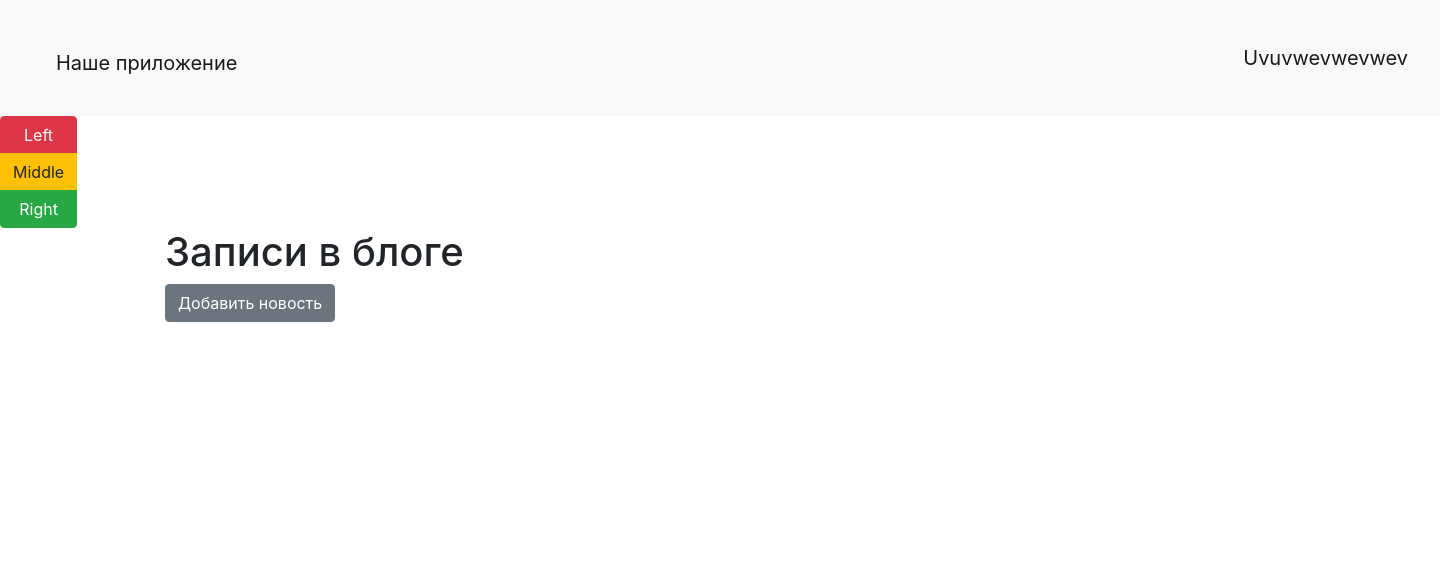
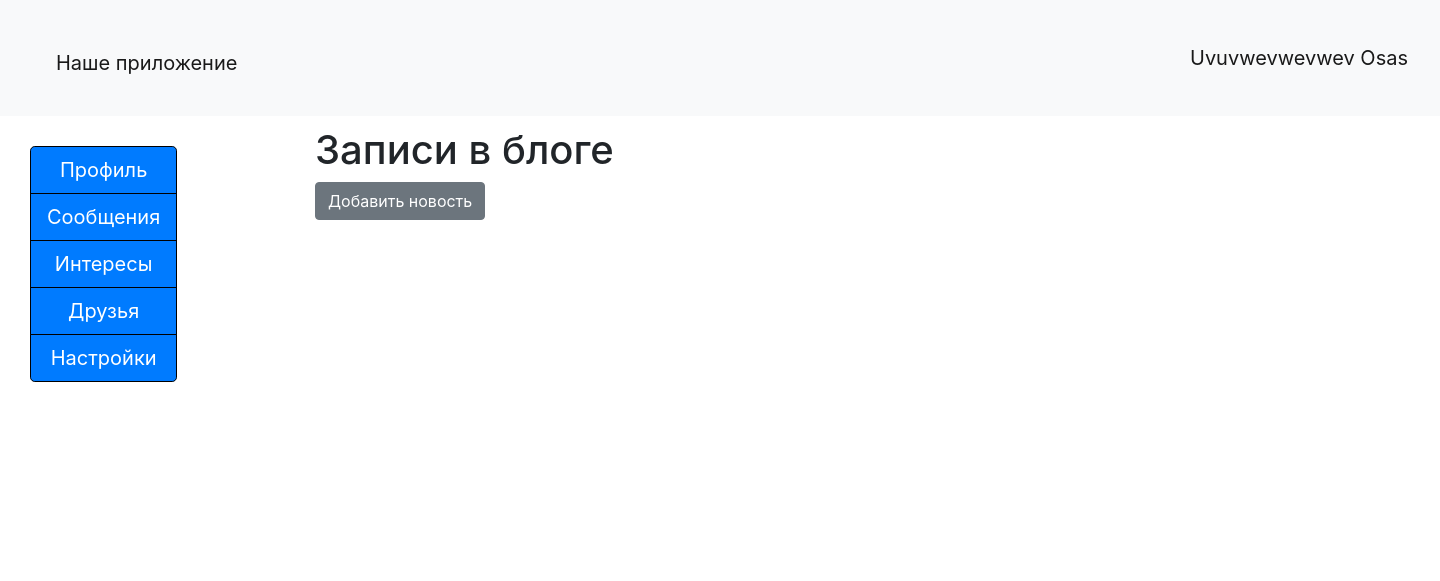
Before and after one commit to Alexandr-Kolyagin/Project_sn, a Flask app: page / in a window 1440 px wide. Shown: the top 581 px of the page. Before the commit the page ends 322 px from the top, so only its background shows below. Run offline with Flask 2, Linux system fonts and the light colour scheme; a user stored in the database is signed in; data that the repository does not hold is empty; some libraries are stand-ins or nearby versions.

Commit message:
Кривой чат))))))))))

```diff
--- a/data/__all_models.py
+++ b/data/__all_models.py
@@ -3,3 +3,4 @@ from . import news
 from . import authors
 from . import books
 from . import genre
+from . import chatmessege
--- a/main.py
+++ b/main.py
@@ -1,26 +1,44 @@
 from flask import Flask, render_template, redirect, request, make_response, session, abort
+from flask_login import LoginManager, login_user, login_required, logout_user, current_user
+from flask_socketio import SocketIO, send
+
 from data import db_session
+from data.news import News
 from data.users import User
-from data.news import News
-import datetime
-from forms.user import RegisterForm
+from data.chatmessege import ChatMessages
 from forms.loginform import LoginForm
 from forms.news import NewsForm
-from flask_login import LoginManager, login_user, login_required, logout_user, current_user
+from forms.user import RegisterForm
+
 
 app = Flask(__name__)
 login_manager = LoginManager()
 login_manager.init_app(app)
 app.config['SECRET_KEY'] = 'yandexlyceum_secret_key'
+socketio = SocketIO(app)
 
 
 def main():
     db_session.global_init("db/blogs.db")
-    app.run()
+    socketio.run(app)
+
+
+
+
+@socketio.on('message')
+def handleMessage(data):
+    print(f"Message: {data}")
+    send(data, broadcast=True)
+
+    db_sess = db_session.create_session()
+    message = ChatMessages(username=data['username'], msg=data['msg'])
+    db_sess.add(message)
+    db_sess.commit()
 
 
 @app.route("/")
 def index():
+
     db_sess = db_session.create_session()
     if current_user.is_authenticated:
         news = db_sess.query(News).filter(
@@ -28,6 +46,13 @@ def index():
     else:
         news = db_sess.query(News).filter(News.is_private != True)
     return render_template("index.html", news=news)
+
+
+@app.route("/messenger")
+def messenger():
+    print(session)
+    username = current_user.name
+    return render_template('message.html', username=username)
 
 
 @app.route('/register', methods=['GET', 'POST'])
@@ -106,7 +131,7 @@ def logout():
     return redirect("/")
 
 
-@app.route('/news',  methods=['GET', 'POST'])
+@app.route('/news', methods=['GET', 'POST'])
 @login_required
 def add_news():
     form = NewsForm()
--- /dev/null
+++ b/script/script.js
@@ -0,0 +1,4 @@
+function changeButtun(elements) {
+	//var element = document.getElementById('')
+	elements.style = "border-color: #000000;border: 2px solid;color: #000000;background-color: rgb(196 9 201 / 69%)"
+}
--- /dev/null
+++ b/static/css/style.css
@@ -0,0 +1,6 @@
+
+.btn-blue{
+border-color: #000000;
+border: 2px solid;
+
+}
--- a/templates/base.html
+++ b/templates/base.html
@@ -7,14 +7,15 @@
           href="https://stackpath.bootstrapcdn.com/bootstrap/4.4.1/css/bootstrap.min.css"
           integrity="sha384-Vkoo8x4CGsO3+Hhxv8T/Q5PaXtkKtu6ug5TOeNV6gBiFeWPGFN9MuhOf23Q9Ifjh"
           crossorigin="anonymous">
+    <link rel="stylesheet" type="text/css" href="static/css/style.css" />
     <title>{{title}}</title>
 </head>
-<body>
+<body >
 <header>
     <nav class="navbar navbar-light bg-light">
         <a class="navbar-brand" style="height: 100px; padding: 40px" href="#">Наше приложение</a>
     {% if current_user.is_authenticated %}
-    <a class="navbar-brand" href="/logout">{{ current_user.name }}</a>
+    <a class="navbar-brand" href="/logout" id="username">{{ current_user.name }} {{current_user.surname}}</a>
 {% else %}
     <p>
         <a class="btn btn-primary " href="/register">Зарегистрироваться</a>
@@ -22,15 +23,33 @@
     </p>
 {% endif %}
     </nav>
-    <div class="btn-group-vertical" role="group" aria-label="Basic mixed styles example" style="">
-  <button type="button" class="btn btn-danger">Left</button>
-  <button type="button" class="btn btn-warning">Middle</button>
-  <button type="button" class="btn btn-success">Right</button>
+
+</header>
+<div style="position: relative; height: 1800px">
+    {% if current_user.is_authenticated %}
+    <aside>
+        <div class="btn-group-vertical btn-group-lg" role="group" aria-label="Basic mixed styles example" style="padding: 30px">
+          <a href="/messenger" class="btn btn-primary" style="border-color: black;">Профиль</a>
+          <a href="/messenger" class="btn btn-primary" style="border-color: black;">Сообщения</a>
+          <a href="/messenger" class="btn btn-primary" style="border-color: black;">Интересы</a>
+          <a href="/messenger" class="btn btn-primary" style="border-color: black;">Друзья</a>
+          <a href="/messenger" class="btn btn-primary" style="border-color: black;">Настройки</a>
+        </div>
+    </aside>
+    {% endif %}
+
+    <!-- Begin page content -->
+    <main role="main" class="container" style="padding: 25%px;left: 300px; top:10px;position: absolute">
+
+        <div>{% block content %}{% endblock %}</div>
+    </main>
 </div>
-</header>
-<!-- Begin page content -->
-<main role="main" class="container">
-    {% block content %}{% endblock %}
-</main>
+<script src="https://cdnjs.cloudflare.com/ajax/libs/socket.io/4.0.1/socket.io.js" integrity="sha512-q/dWJ3kcmjBLU4Qc47E4A9kTB4m3wuTY7vkFJDTZKjTs8jhyGQnaUrxa0Ytd0ssMZhbNua9hE+E7Qv1j+DyZwA==" crossorigin="anonymous"></script>
+<script type="text/javascript" charset="utf-8">
+    var socket = io();
+    socket.on('connect', function() {
+        socket.emit('my event', {data: 'I\'m connected!'});
+    });
+</script>
 </body>
 </html>
```
Also changed, not shown: data/chatmessege.py (added, +13 -0 lines), templates/message.html (added, +50 -0 lines), db/blogs.db.
